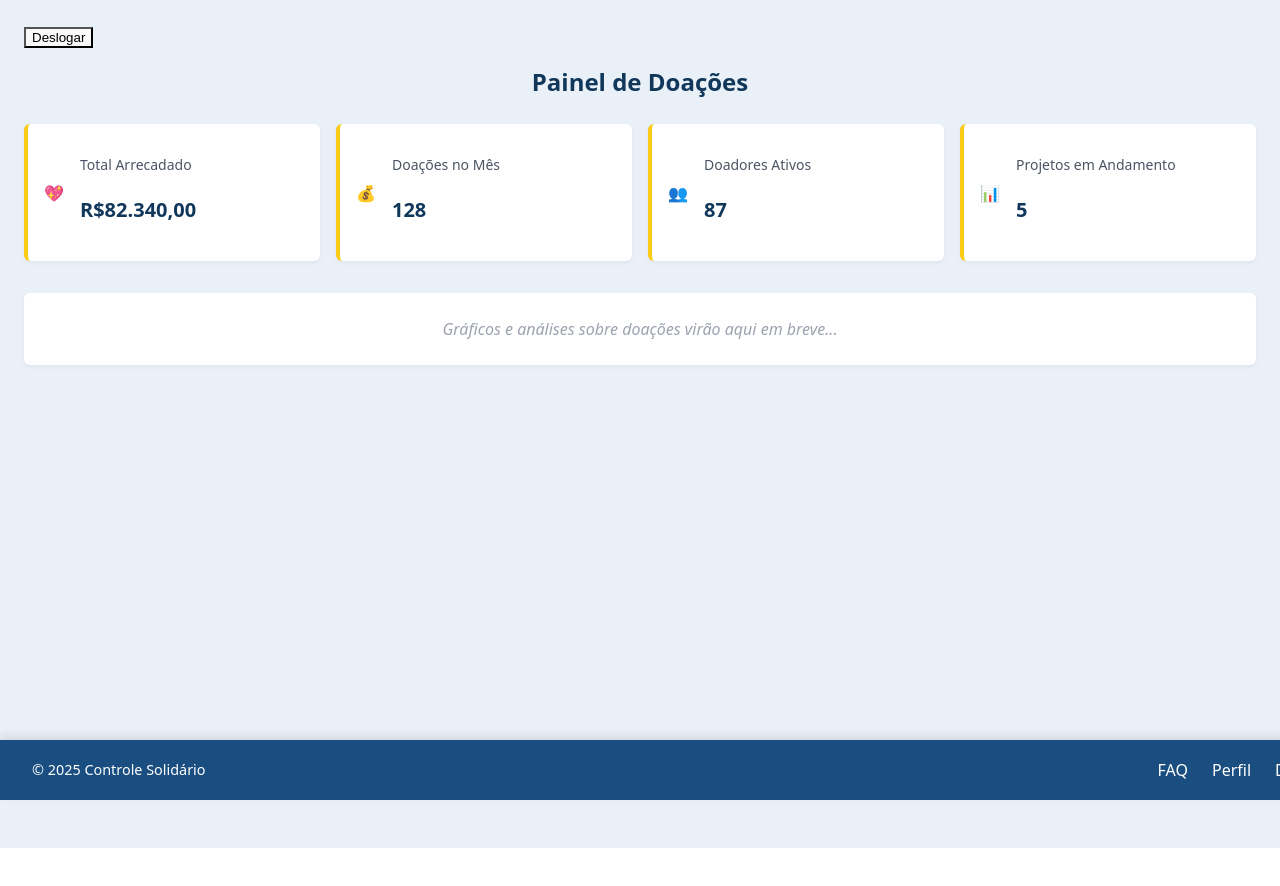
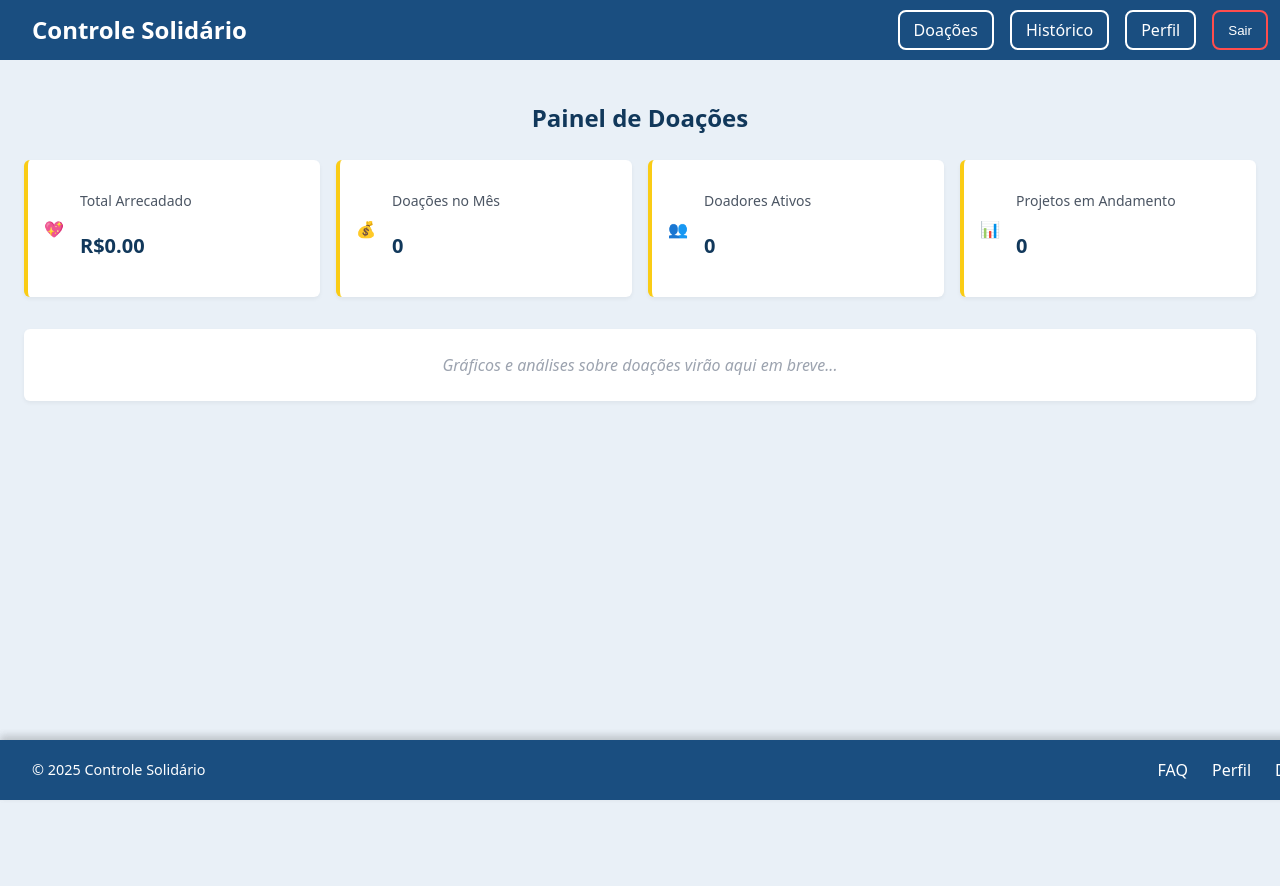
Before and after one commit to jtancon/Controle-Solidario, a React (Vite) app in the folder Frontend/cs/: page /Dashboard in a window 1280 px wide. Shown: the top 886 px of the page. Before the commit the page ends 848 px from the top, so only its background shows below. Built offline with nearby package versions, Linux system fonts and the light colour scheme; no server answers; the database is empty; sample sign-in values are in the browser's storage; a web font is replaced by a local one.

Commit message:
dashborad

```diff
--- a/Frontend/cs/src/components/pages/Dashboards/Dashboard.jsx
+++ b/Frontend/cs/src/components/pages/Dashboards/Dashboard.jsx
@@ -1,18 +1,62 @@
 import "./Dashboard.css";
-import { useContext } from 'react';
-import { AuthGoogleContext } from '../../../context/authGoogle';
+import NavbarDoador from "../../Navbar_Footer/NavbarDoador";
+import Footer from "../../Navbar_Footer/Footer";
+import { useEffect, useState } from "react";
+import { getAuth, onAuthStateChanged } from "firebase/auth";
+import { collection, query, where, getDocs } from "firebase/firestore";
+import { db } from "../../../services/firebaseconfig";
 
 const Dashboard = () => {
+  const [total, setTotal] = useState(0);
+  const [doadores, setDoadores] = useState(0);
+  const [qtdMes, setQtdMes] = useState(0);
+  const [qtdProjetos, setQtdProjetos] = useState(0);
 
-  const { signOut } = useContext(AuthGoogleContext);
+  useEffect(() => {
+    const auth = getAuth();
+    const unsubscribe = onAuthStateChanged(auth, async (user) => {
+      if (user) {
+        await carregarDados(user.uid);
+      }
+    });
+    return () => unsubscribe();
+  }, []);
+
+  const carregarDados = async (uid) => {
+    const doacoesRef = query(collection(db, "doacao"), where("IdOng", "==", uid));
+    const acoesRef = query(collection(db, "acoes"), where("IdOng", "==", uid));
+
+    const doacoesSnap = await getDocs(doacoesRef);
+    const acoesSnap = await getDocs(acoesRef);
+
+    const doacoes = doacoesSnap.docs.map(doc => doc.data());
+    const acoes = acoesSnap.docs.map(doc => doc.data());
+
+    const totalSoma = doacoes.reduce((acc, cur) => acc + (cur.Valor || 0), 0);
+    const doadoresUnicos = new Set(doacoes.map(d => d.IdDoador)).size;
+
+    const mesAtual = new Date().getMonth();
+    const doacoesNoMes = doacoes.filter(d => {
+      const data = d.Data?.toDate?.();
+      return data?.getMonth?.() === mesAtual;
+    }).length;
+
+    const projetosAtivos = acoes.filter(
+      a => a.Status === "Ativa" || a.Status === "Em andamento"
+    ).length;
+
+    setTotal(totalSoma);
+    setDoadores(doadoresUnicos);
+    setQtdMes(doacoesNoMes);
+    setQtdProjetos(projetosAtivos);
+  };
 
   return (
+    <>
+      <NavbarDoador />
       <div className="pagina-relatorios">
-
-    <button className='Deslogar' onClick={() => {signOut()}}>Deslogar</button>
         <h1 className="titulo">Painel de Doações</h1>
 
-      {/* Cards de KPIs */}
         <div className="grid-cards">
           <section className="card-kpi">
             <div className="conteudo-card">
@@ -20,7 +64,7 @@ const Dashboard = () => {
                 <div className="icone-placeholder">💖</div>
                 <div>
                   <p className="legenda">Total Arrecadado</p>
-                <p className="valor">R$82.340,00</p>
+                  <p className="valor">R${total.toFixed(2)}</p>
                 </div>
               </div>
             </div>
@@ -32,7 +76,7 @@ const Dashboard = () => {
                 <div className="icone-placeholder">💰</div>
                 <div>
                   <p className="legenda">Doações no Mês</p>
-                <p className="valor">128</p>
+                  <p className="valor">{qtdMes}</p>
                 </div>
               </div>
             </div>
@@ -44,7 +88,7 @@ const Dashboard = () => {
                 <div className="icone-placeholder">👥</div>
                 <div>
                   <p className="legenda">Doadores Ativos</p>
-                <p className="valor">87</p>
+                  <p className="valor">{doadores}</p>
                 </div>
               </div>
             </div>
@@ -56,20 +100,21 @@ const Dashboard = () => {
                 <div className="icone-placeholder">📊</div>
                 <div>
                   <p className="legenda">Projetos em Andamento</p>
-                <p className="valor">5</p>
+                  <p className="valor">{qtdProjetos}</p>
                 </div>
               </div>
             </div>
           </section>
         </div>
 
-      {/* Espaço reservado para gráficos e tabelas futuros */}
         <div className="area-grafico">
           <section className="grafico-placeholder">
             Gráficos e análises sobre doações virão aqui em breve...
           </section>
         </div>
       </div>
+      <Footer />
+    </>
   );
 };
 
--- a/package.json
+++ b/package.json
@@ -2,6 +2,7 @@
   "dependencies": {
     "react-slick": "^0.30.3",
     "react-toastify": "^11.0.5",
+    "recharts": "^2.15.3",
     "slick-carousel": "^1.8.1"
   }
 }
```
Also changed, not shown: 1 other file (tests, documents, lock files or other folders). Lines whose indentation alone changed are shown as unchanged.
